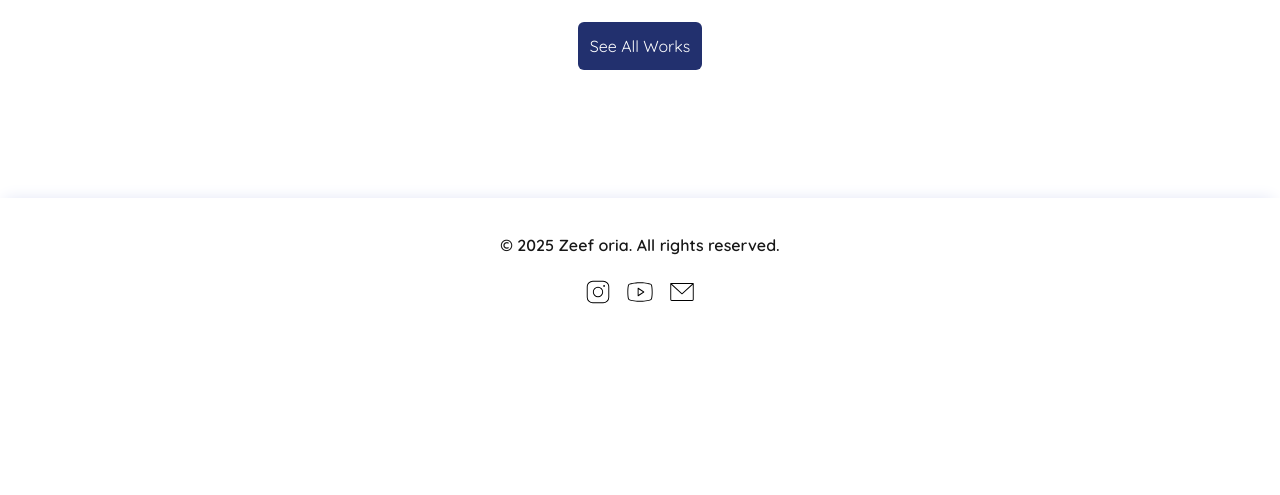
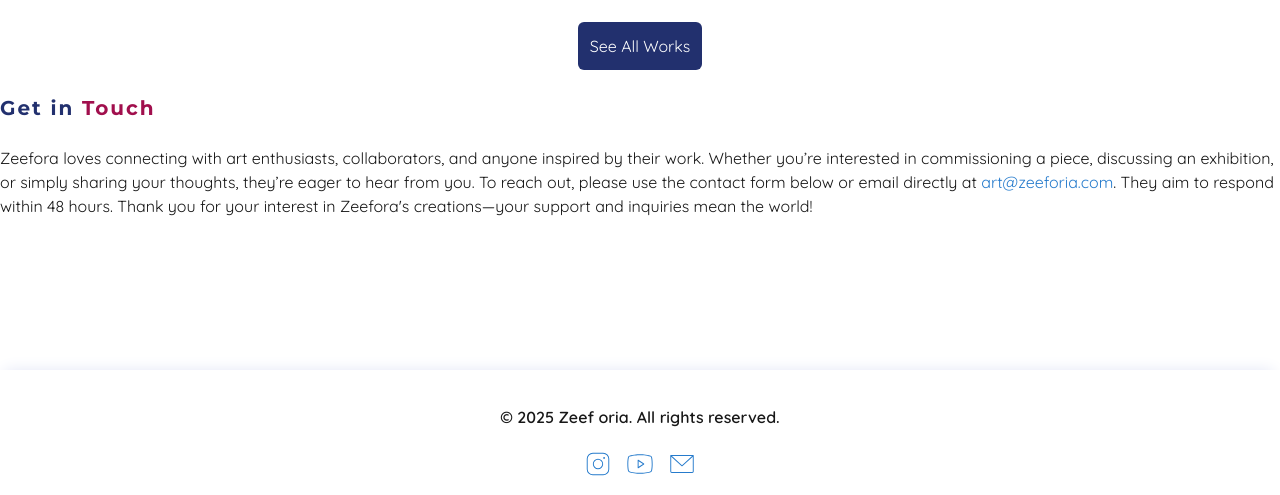
Before and after one commit to blacksheepIV/zeeforia, a Next.js app: page / in a window 1280 px wide. Shown: the part 2002-2497 px from the top of the page. Before the commit the page ends 2328 px from the top, so only its background shows below. Built offline with nearby package versions, Linux system fonts and the light colour scheme.

Commit message:
:sparkles: Contact section
add contact section

```diff
--- a/app/components/Footer/index.tsx
+++ b/app/components/Footer/index.tsx
@@ -20,14 +20,14 @@ function Footer() {
           target="_blank"
           className="hover:scale-125"
         >
-          <InstagramIcon width={30} height={30} />
+          <InstagramIcon width={30} height={30} fill="#267bcc" />
         </a>
         <a
           href="https://youtube.com/@zeeforia?si=g-C1rerJMBhhyuWg"
           target="_blank"
           className="hover:scale-125"
         >
-          <YoutubeIcon width={30} height={30} />
+          <YoutubeIcon width={30} height={30} fill="#267bcc" />
         </a>
 
         <a
@@ -35,7 +35,7 @@ function Footer() {
           target="_blank"
           className="hover:scale-125"
         >
-          <EmailIcon width={30} height={30} />
+          <EmailIcon width={30} height={30} fill="#267bcc" />
         </a>
       </div>
     </div>
--- a/app/components/Icons/index.tsx
+++ b/app/components/Icons/index.tsx
@@ -25,7 +25,7 @@ function MenuIcon(props: IconProps) {
 function InstagramIcon(props: IconProps) {
   return (
     <svg
-      fill="#000000"
+      fill="currentColor"
       viewBox="0 0 256 256"
       id="Flat"
       xmlns="http://www.w3.org/2000/svg"
@@ -39,7 +39,7 @@ function InstagramIcon(props: IconProps) {
 function YoutubeIcon(props: IconProps) {
   return (
     <svg
-      fill="#000000"
+      fill="currentColor"
       viewBox="0 0 256 256"
       id="Flat"
       xmlns="http://www.w3.org/2000/svg"
@@ -53,7 +53,7 @@ function YoutubeIcon(props: IconProps) {
 function EmailIcon(props: IconProps) {
   return (
     <svg
-      fill="#000000"
+      fill="currentColor"
       viewBox="0 0 256 256"
       id="Flat"
       xmlns="http://www.w3.org/2000/svg"
--- a/app/components/Spotlight/index.tsx
+++ b/app/components/Spotlight/index.tsx
@@ -29,11 +29,11 @@ function Spotlight() {
     >
       <div className="w-full">
         <h2 className="font-montserrat font-semibold text-xl text-delft_blue mb-6 tracking-widest">
-          Spot{' '}
+          Spot
           <span className="text-amaranth_purple tracking-widest">light</span>
         </h2>
         <p className="text-base font-normal mb-6 font-quicksand">
-          Explore Zeeforia&aposs latest creations, showcasing recent
+          Explore Zeeforia&apos;s latest creations, showcasing recent
           inspirations and techniques.
         </p>
         <div className="grid grid-cols-1 md:grid-cols-2 lg:grid-cols-3 gap-8">
--- /dev/null
+++ b/app/components/contact/index.tsx
@@ -0,0 +1,28 @@
+import React from 'react'
+
+function Contact() {
+  return (
+    <section id="contact" className="container mx-auto pt-6">
+      <div className="flex flex-col gap">
+        <h2 className="font-montserrat font-semibold text-xl text-delft_blue mb-6 tracking-widest">
+          Get in
+          <span className="text-amaranth_purple tracking-widest"> Touch</span>
+        </h2>
+        <p className="text-base font-normal mb-6 font-quicksand">
+          Zeefora loves connecting with art enthusiasts, collaborators, and
+          anyone inspired by their work. Whether you’re interested in
+          commissioning a piece, discussing an exhibition, or simply sharing
+          your thoughts, they’re eager to hear from you. To reach out, please
+          use the contact form below or email directly at{' '}
+          <a href="mailto:art@zeeforia.com" className="text-steel_blue-500">
+            art@zeeforia.com
+          </a>
+          . They aim to respond within 48 hours. Thank you for your interest in
+          Zeefora&apos;s creations—your support and inquiries mean the world!
+        </p>
+      </div>
+    </section>
+  )
+}
+
+export default Contact
--- a/app/contact/page.tsx
+++ /dev/null
@@ -1,11 +0,0 @@
-import React from 'react'
-
-function ContactPage() {
-  return (
-    <section className="container mx-auto">
-      <div className="flex flex-col gap"></div>
-    </section>
-  )
-}
-
-export default ContactPage
--- a/app/page.tsx
+++ b/app/page.tsx
@@ -3,6 +3,7 @@ import { useState } from 'react'
 //import Image from 'next/image'
 import AboutSection from '@/app/components/About'
 import Spotlight from '@/app/components/Spotlight'
+import Contact from '@/app/components/contact'
 
 export default function Home() {
   const [videoError, setVideoError] = useState(false)
@@ -37,6 +38,7 @@ export default function Home() {
       </div>
       <AboutSection />
       <Spotlight />
+      <Contact />
     </main>
   )
 }
```
